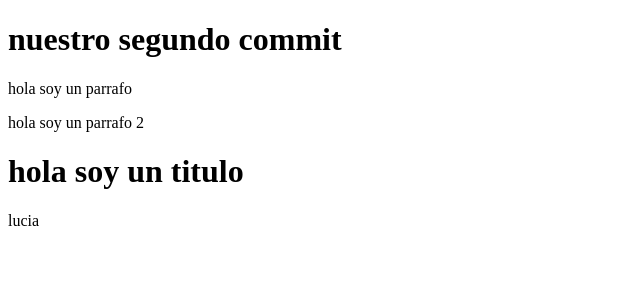
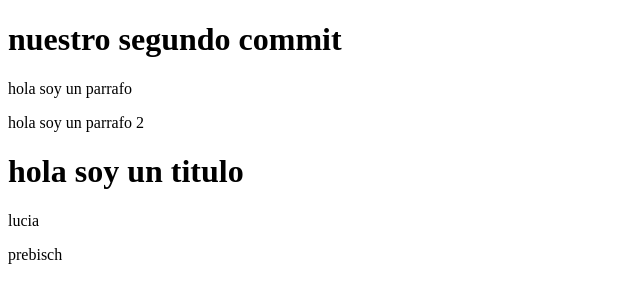
Before and after one commit to LuciaPrebisch/rolling_clase2git, a plain HTML site: page index.html in a window 1280 px wide. Shown: the full height of the page, 0-640 px from the left. Drawn offline with Linux system fonts and the light colour scheme.

Commit message:
agregue prenisch

```diff
--- a/index.html
+++ b/index.html
@@ -12,6 +12,7 @@
     <p> hola soy un parrafo 2 </p>
     <h1> hola soy un titulo </h1>
     <p> lucia </p>
+    <p> prebisch </p>
 
 </body>
 </html>
```
